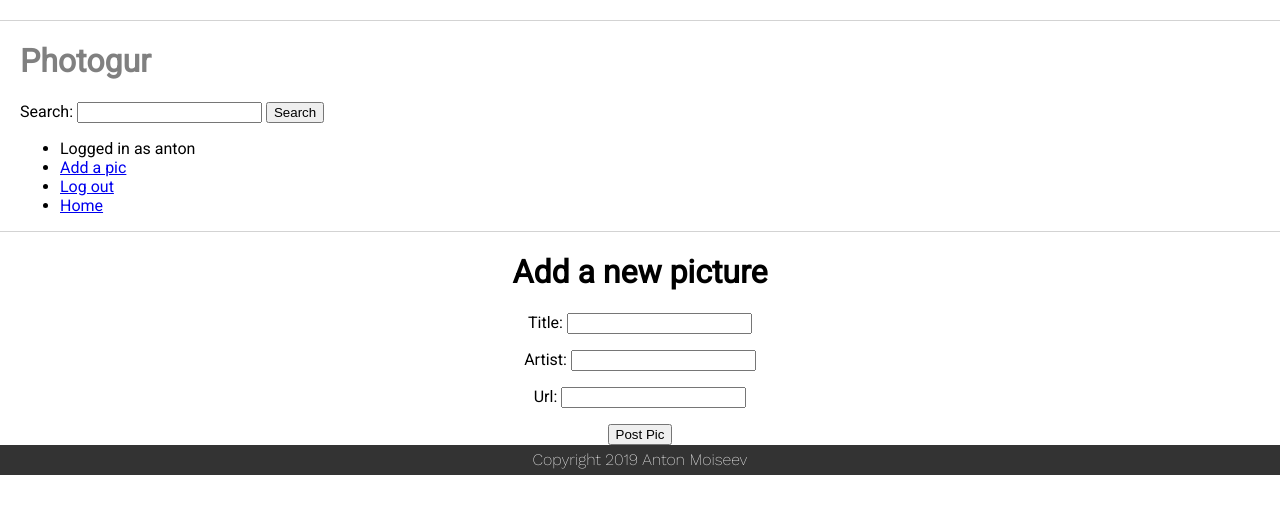
After one commit to ant0nm/photogur_app, a Django app: page /pictures/new in a window 1280 px wide. The commit adds this page. Shown: the top 514 px of the page. Run offline with Django 3.2, Linux system fonts and the light colour scheme; a user stored in the database is signed in.

Commit message:
Linked pics to users and implemented a picture create form

```diff
--- a/photogur/forms.py
+++ b/photogur/forms.py
@@ -1,5 +1,11 @@
-from django.forms import Form, CharField, PasswordInput
+from photogur.models import Picture
+from django.forms import Form, CharField, PasswordInput, ModelForm
 
 class LoginForm(Form):
     username = CharField(label="User Name", max_length=64)
     password = CharField(widget=PasswordInput())
+
+class PictureForm(ModelForm):
+    class Meta:
+        model = Picture
+        fields = ['title', 'artist', 'url']
--- a/photogur/models.py
+++ b/photogur/models.py
@@ -1,9 +1,11 @@
 from django.db import models
+from django.contrib.auth.models import User
 
 class Picture(models.Model):
     title = models.CharField(max_length=255)
     artist = models.CharField(max_length=255)
     url = models.CharField(max_length=255)
+    user = models.ForeignKey(User, on_delete=models.CASCADE, related_name="pictures")
 
     def __str__(self):
         return self.title
--- a/photogur/static/css/main.css
+++ b/photogur/static/css/main.css
@@ -9,11 +9,19 @@ body {
 
 .site-header {
   text-align: left;
-  color: grey;
   border-top: 1px solid lightgrey;
   border-bottom: 1px solid lightgrey;
   margin-top: 20px;
   padding: 0 20px;
+}
+
+.site-header > a {
+  text-decoration: none;
+  color: grey;
+}
+
+.site-header > a:hover {
+  color: #0074D9;
 }
 
 .search-form {
--- a/photogur/templates/base.html
+++ b/photogur/templates/base.html
@@ -10,7 +10,9 @@
   </head>
   <body>
     <header class="site-header">
-      <h1>Photogur</h1>
+      <a href="{% url 'root' %}">
+        <h1>Photogur</h1>
+      </a>
       <form class="search-form" action="{% url 'picture_search' %}" method="get">
         <label for="picture-search">
           <span>Search:</span>
@@ -21,10 +23,13 @@
       <ul>
         {% if request.user.is_authenticated %}
           <li>Logged in as {{ request.user.username }}</li>
+          <li><a href="{% url 'add_picture' %}">Add a pic</a></li>
           <li><a href="{% url 'logout' %}">Log out</a></li>
         {% else %}
+          <li><a href="{% url 'signup' %}">Sign up!</a></li>
           <li><a href="{% url 'login' %}">Log in</a></li>
         {% endif %}
+        <li><a href="{% url 'root' %}">Home</a></li>
       </ul>
     </header>
     <main class="site-content">
--- a/photogur/templates/login.html
+++ b/photogur/templates/login.html
@@ -1,7 +1,7 @@
 {% extends 'base.html' %}
 {% block content %}
 <h2>Log In</h2>
-<form action="{% url 'login' %}" method='POST'>
+<form action="{% url 'login' %}" method="post">
   {% csrf_token %}
   {{ form.as_p }}
   <input type="submit" value="Login">
--- /dev/null
+++ b/photogur/templates/new_picture.html
@@ -0,0 +1,9 @@
+{% extends 'base.html' %}
+{% block content %}
+<h1>Add a new picture</h1>
+<form action="{% url 'add_picture' %}" method="post">
+  {% csrf_token %}
+  {{ form.as_p }}
+  <input type="submit" value="Post Pic">
+</form>
+{% endblock %}
--- a/photogur/templates/pictures.html
+++ b/photogur/templates/pictures.html
@@ -8,6 +8,7 @@
           <img class="picture" src={{pic.url}} alt={{pic.title}}>
           <!-- all is all(), count is count() -->
           <p class="picture-description">{{pic.title}} by {{pic.artist}}</p>
+          <p class="picture-user">Post by: {{pic.user.username}}</p>
         </li>
       </a>
     </div>
--- a/photogur/urls.py
+++ b/photogur/urls.py
@@ -15,15 +15,17 @@ Including another URLconf
 """
 from django.contrib import admin
 from django.urls import path
-from photogur.views import root, pictures_page, picture_show, picture_search, create_comment, login_view, logout_view
+from photogur.views import root, pictures_page, picture_show, picture_search, add_picture, create_comment, login_view, logout_view, signup
 
 urlpatterns = [
-    path('', root),
+    path('', root, name="root"),
     path('admin/', admin.site.urls),
     path('pictures/', pictures_page),
     path('pictures/<int:id>', picture_show, name='picture_details'),
+    path('pictures/new', add_picture, name="add_picture"),
     path('search', picture_search, name='picture_search'),
     path('comments/new', create_comment, name='create_comment'),
-    path('login/', login_view, name="login"),
-    path('logout/', logout_view, name="logout"),
+    path('login/', login_view, name='login'),
+    path('logout/', logout_view, name='logout'),
+    path('signup/', signup, name='signup'),
 ]
--- a/photogur/views.py
+++ b/photogur/views.py
@@ -1,14 +1,18 @@
 from django.http import HttpResponse, HttpResponseRedirect
 from django.shortcuts import render
 from photogur.models import Picture, Comment
-from photogur.forms import LoginForm
+from photogur.forms import LoginForm, PictureForm
 from django.contrib.auth import authenticate, login, logout
+from django.contrib.auth.forms import UserCreationForm
+from django.contrib.auth.decorators import login_required
 
 def root(request):
     return HttpResponseRedirect('/pictures/')
 
 def pictures_page(request):
     context = {'pics': Picture.objects.all()}
+    if request.user.is_authenticated:
+        context['pics'] = request.user.pictures.all()
     html_string = render(request, 'pictures.html', context)
     return HttpResponse(html_string)
 
@@ -17,6 +21,20 @@ def picture_show(request, id):
     context = {'picture': picture}
     html_string = render(request, 'picture.html', context)
     return HttpResponse(html_string)
+
+@login_required
+def add_picture(request):
+    if request.method == "POST":
+        form = PictureForm(request.POST)
+        if form.is_valid():
+            new_picture = form.instance
+            new_picture.user = request.user
+            new_picture.save()
+            return HttpResponseRedirect('/')
+    else:
+        form = PictureForm()
+    html_response = render(request, 'new_picture.html', {'form': form})
+    return HttpResponse(html_response)
 
 def picture_search(request):
     # request.GET is a dictionary where keys are form filed names (that we assigned) and values are data entered by the user
@@ -44,16 +62,31 @@ def login_view(request):
             user = authenticate(username=username, password=pw)
             if user is not None:
                 login(request, user)
-                return HttpResponseRedirect('/pictures/')
+                return HttpResponseRedirect('/')
             else:
                 form.add_error('username', 'Login failed')
     else:
         form = LoginForm()
 
     context = {'form': form}
-    http_response = render(request, 'login.html', context)
-    return HttpResponse(http_response)
+    html_response = render(request, 'login.html', context)
+    return HttpResponse(html_response)
 
 def logout_view(request):
     logout(request)
-    return HttpResponseRedirect('/pictures/')
+    return HttpResponseRedirect('/')
+
+def signup(request):
+    if request.method == 'POST':
+        form = UserCreationForm(request.POST)
+        if form.is_valid():
+            form.save()
+            username = form.cleaned_data.get('username')
+            raw_password = form.cleaned_data.get('password1')
+            user = authenticate(username=username, password=raw_password)
+            login(request, user)
+            return HttpResponseRedirect('/')
+    else:
+        form = UserCreationForm()
+    html_response = render(request, 'signup.html', {'form': form})
+    return HttpResponse(html_response)
```
Also changed, not shown: photogur/templates/signup.html (added, +9 -0 lines), db.sqlite3, photogur/migrations/0003_picture_user.py (added).
